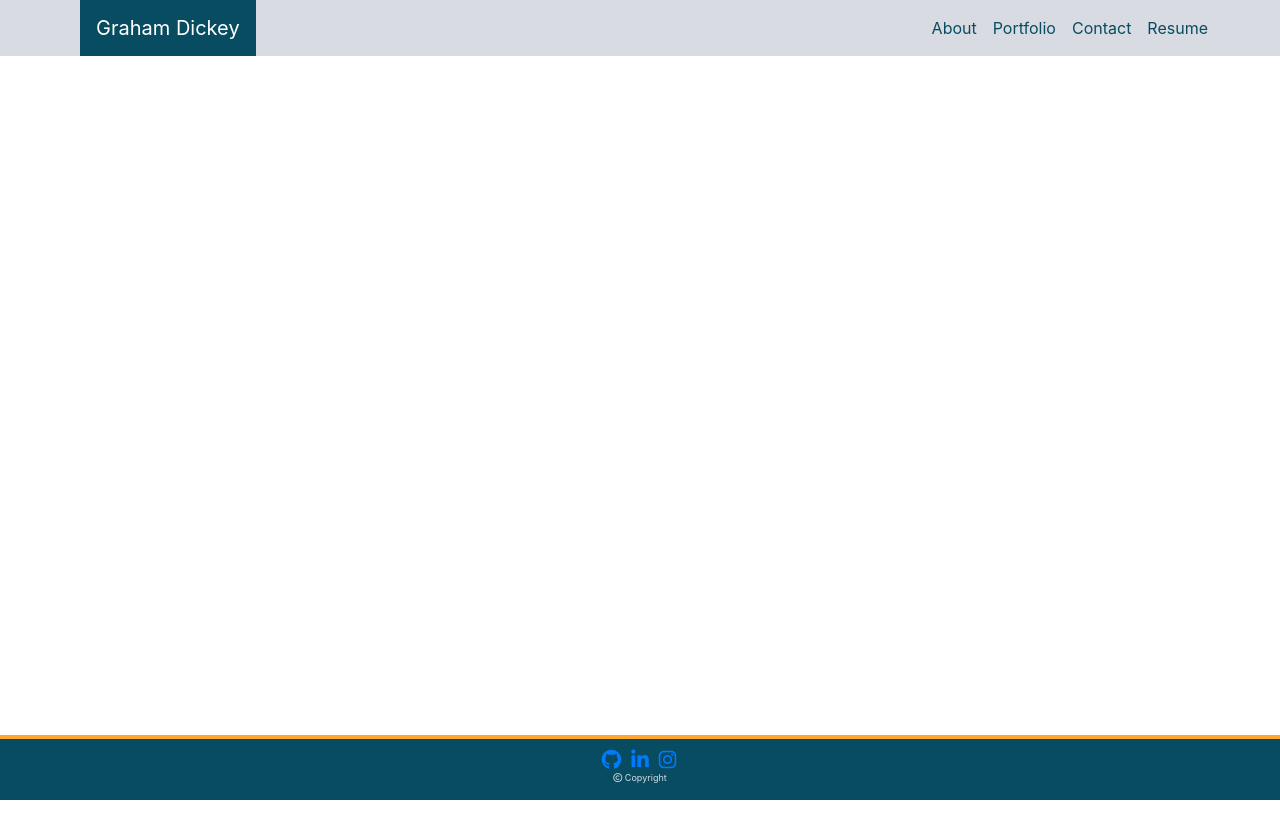
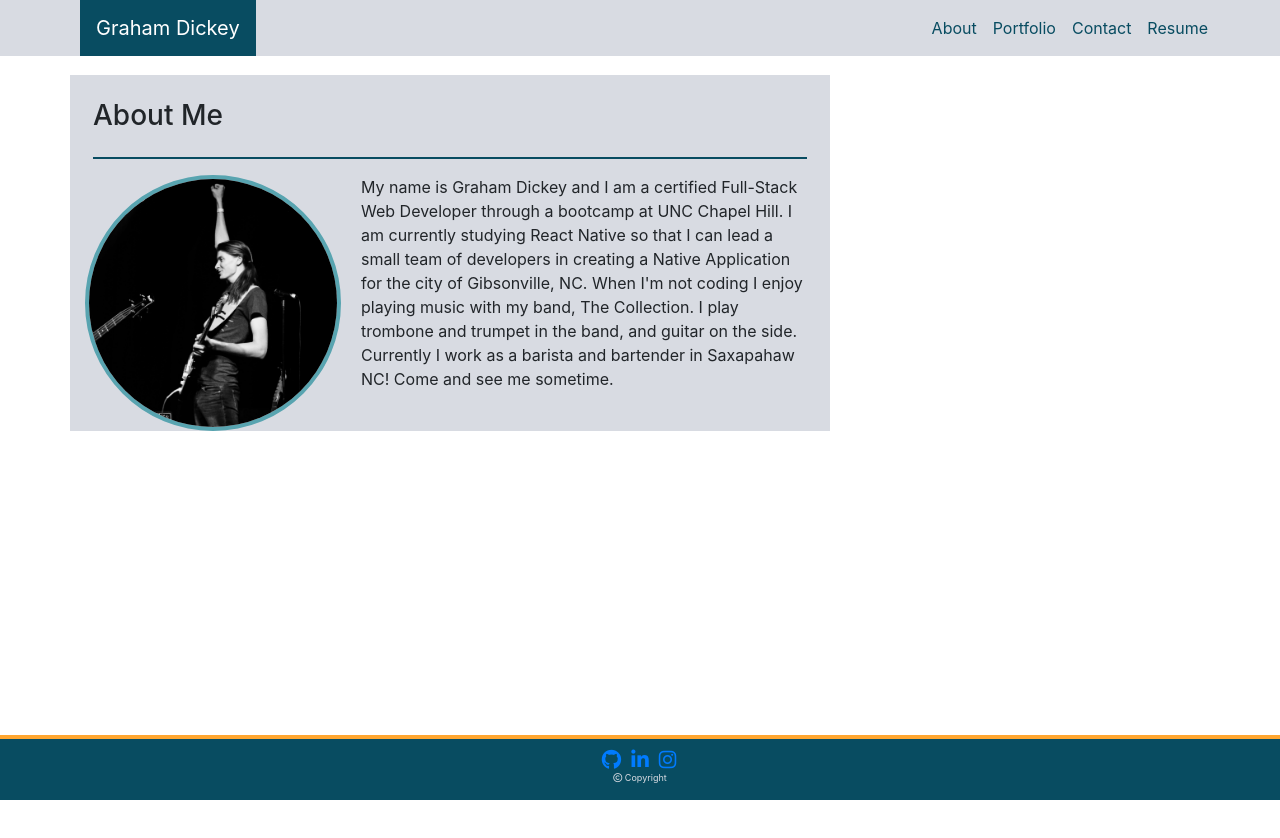
Before and after one commit to gdickey273/react-porfolio, a React (Create React App) app: page / in a window 1280 px wide. Shown: the top 838 px of the page. Built offline with nearby package versions, Linux system fonts and the light colour scheme.

Commit message:
fixed routing:

```diff
--- a/package.json
+++ b/package.json
@@ -2,7 +2,7 @@
   "name": "react-portfolio",
   "version": "0.1.0",
   "private": true,
-  "homepage": "https://gdickey273.github.io/react-portfolio",
+  "homepage": "https://gdickey273.github.io/",
   "dependencies": {
     "@fortawesome/fontawesome-free": "^5.15.1",
     "@testing-library/jest-dom": "^5.11.5",
--- a/src/App.js
+++ b/src/App.js
@@ -39,6 +39,9 @@ function App() {
               <Route exact path={"/about"}>
                 <About />
               </Route>
+              <Route exact path={"/"}>
+                <About />
+              </Route>
               <Route exact path={"/portfolio"}>
                 <Portfolio />
               </Route>
```
